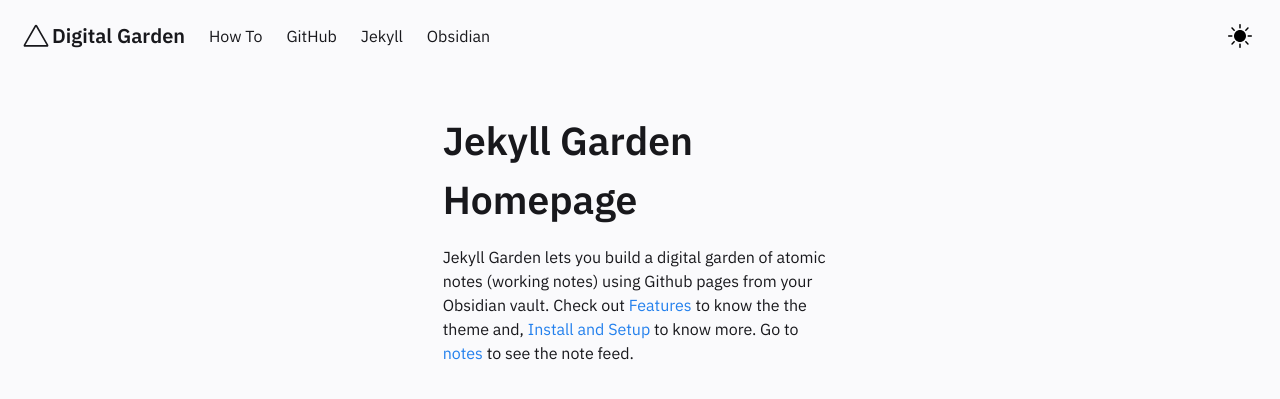
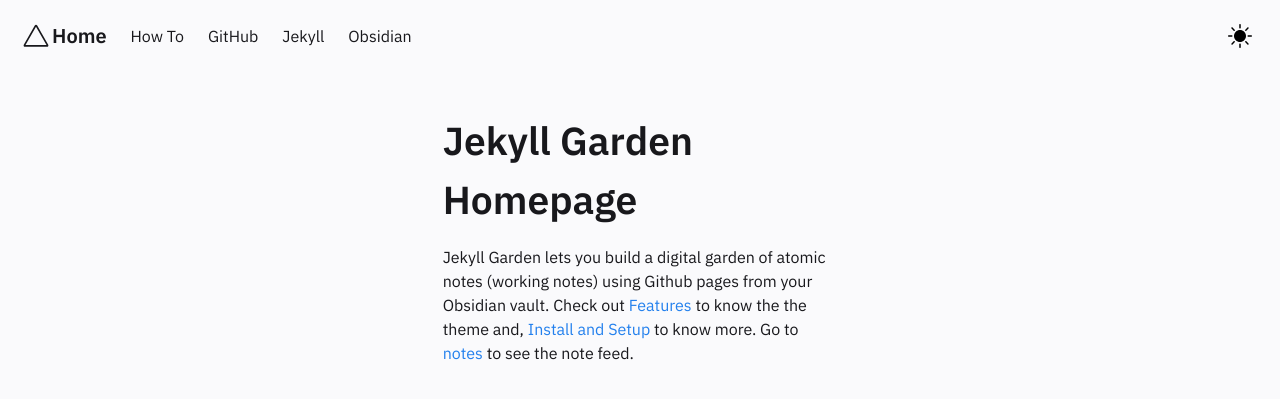
Before and after one commit to SaiRam25K/SaiRam25K.github.io, a Jekyll site: the page built from pages/index.md, in a window 1280 px wide. Shown: the top 399 px of the page. Built offline with Jekyll 4.4.1, drawn with Linux system fonts in a browser that asks for light colours.

Commit message:
Update Header.html

```diff
--- a/_includes/Header.html
+++ b/_includes/Header.html
@@ -35,7 +35,7 @@
         <svg width="32" height="32" viewBox="0 0 80 80" fill="none" xmlns="http://www.w3.org/2000/svg">
           <path fill-rule="evenodd" clip-rule="evenodd" d="M36.9477 13.7742C38.3043 11.4086 41.6957 11.4086 43.0523 13.7742L70.5226 61.6774C71.8791 64.043 70.1834 67 67.4703 67H12.5297C9.81658 67 8.12089 64.043 9.47744 61.6774L36.9477 13.7742ZM40 16.9677L13.7506 62.7419H66.2494L40 16.9677Z" fill="var(--text-main)"/>
         </svg>
-        <h4>Digital Garden</h4>
+        <h4>Home</h4>
       </a>
       <div class="navbar-item navbar-dark-mode__mobile is-hidden-tablet" onclick="modeSwitcher()">
         <div class="buttons">
```
